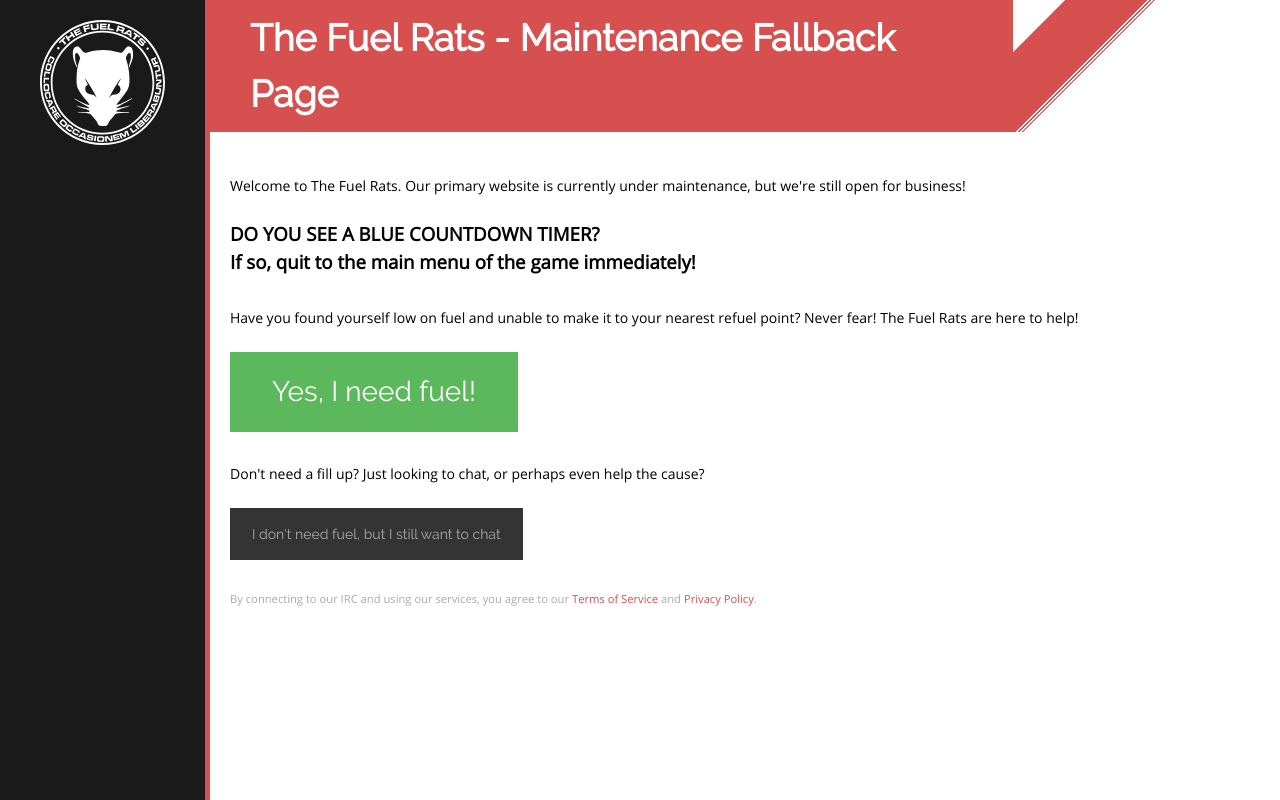
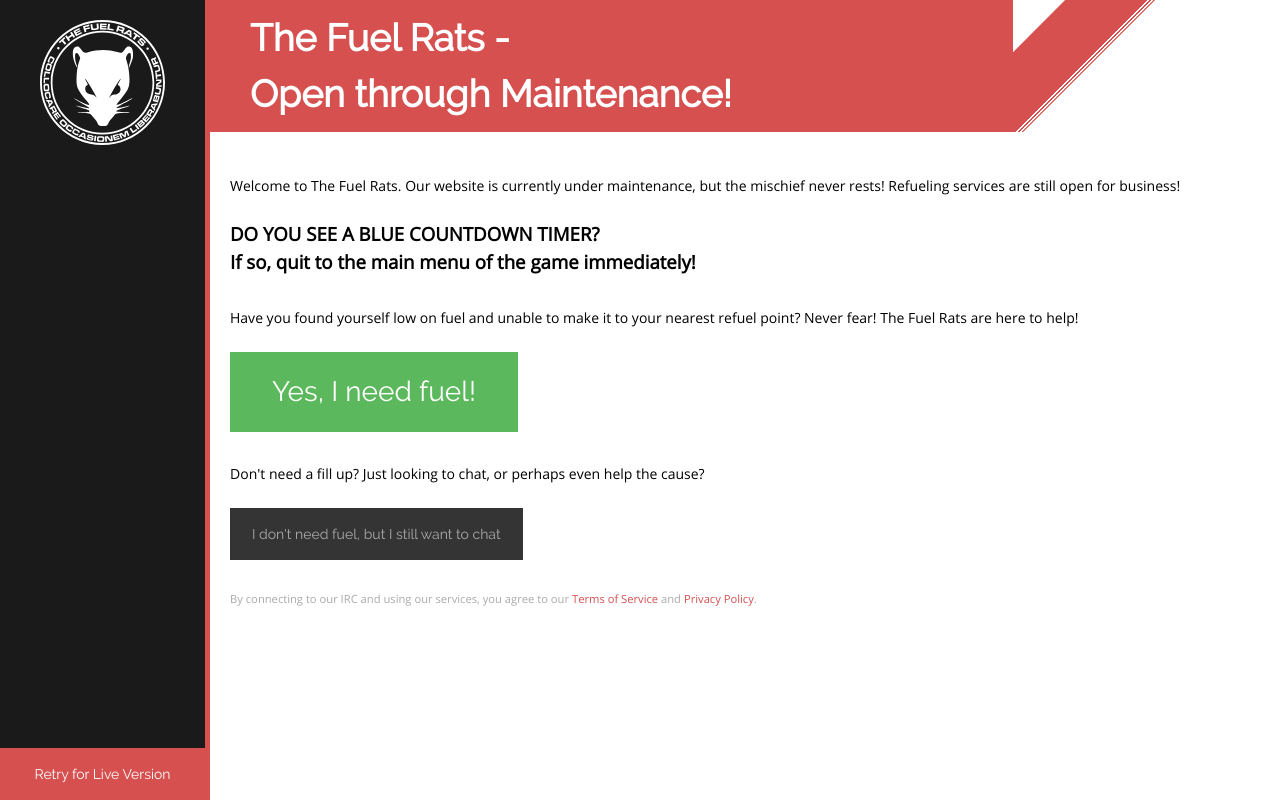
Before and after one commit to FuelRats/fallback.fuelrats.com, a plain HTML site: page index.html in a window 1280 px wide. Drawn offline with Linux system fonts and the light colour scheme.

Commit message:
add helpful links, fix header

```diff
--- a/index.html
+++ b/index.html
@@ -46,15 +46,17 @@
                 </svg>
               </div>
             </a>
+            <ul class="about-actions"></ul>
+            <a class="button">Retry for Live Version</a>
           </header>
         </div>
         <main class="fade-in page i-need-fuel">
           <header class="page-header">
-            <h1>The Fuel Rats - Maintenance Fallback Page</h1>
+            <h1><nobr>The Fuel Rats</nobr> - <nobr>Open through Maintenance!</nobr></h1>
           </header>
           <div class="page-content">
             <div>
-              <p>Welcome to The Fuel Rats. Our primary website is currently under maintenance, but we're still open for business!</p>
+              <p>Welcome to The Fuel Rats. Our website is currently under maintenance, but the mischief never rests! Refueling services are still open for business!</p>
               <h5>
                 DO YOU SEE A BLUE COUNTDOWN TIMER?
 
```
